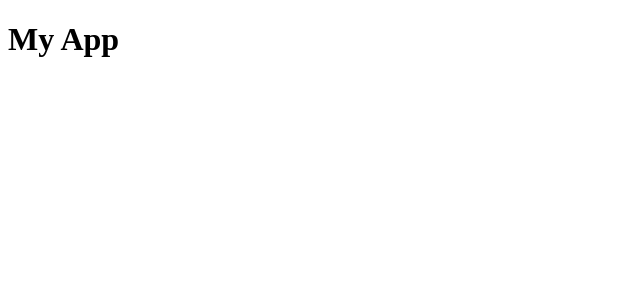
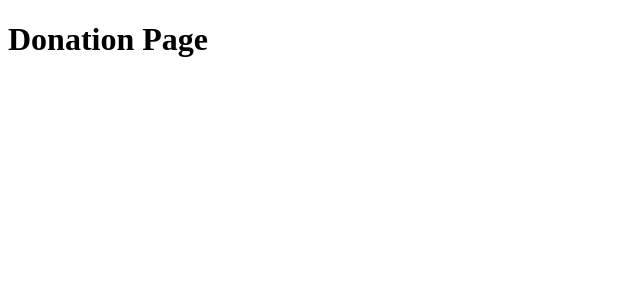
Before and after one commit to codeunlu/donation-project, a React (Create React App) app: page /donation/1 in a window 1280 px wide. Shown: the top 300 px of the page, without its empty margins (0-640 px from the left). Built offline with nearby package versions, Linux system fonts and the light colour scheme.

Commit message:
Page router ayarları yapıldı.

```diff
--- a/package.json
+++ b/package.json
@@ -6,9 +6,11 @@
     "@testing-library/jest-dom": "^5.16.4",
     "@testing-library/react": "^13.3.0",
     "@testing-library/user-event": "^13.5.0",
+    "axios": "^0.27.2",
     "json-server": "^0.17.0",
     "react": "^18.1.0",
     "react-dom": "^18.1.0",
+    "react-router-dom": "6",
     "react-scripts": "5.0.1",
     "web-vitals": "^2.1.4"
   },
--- a/src/App.js
+++ b/src/App.js
@@ -1,7 +1,8 @@
+import Router from "./router"
 function App() {
   return (
     <div className="App">
-      <h1>My App</h1>
+        <Router />
     </div>
   );
 }
--- /dev/null
+++ b/src/pages/DonationPage.js
@@ -0,0 +1,9 @@
+import React from "react";
+
+function DonationPage() {
+    return (
+        <h1>Donation Page</h1>
+    );
+}
+
+export default DonationPage;
--- /dev/null
+++ b/src/pages/HomePage.js
@@ -0,0 +1,9 @@
+import React from "react";
+
+function HomePage() {
+    return (
+        <h1>Home Page</h1>
+    );
+}
+
+export default HomePage;
--- /dev/null
+++ b/src/pages/ProfilePage.js
@@ -0,0 +1,9 @@
+import React from "react";
+
+function ProfilePage() {
+    return (
+        <h1>Profile Page</h1>
+    );
+}
+
+export default ProfilePage;
--- /dev/null
+++ b/src/router/index.js
@@ -0,0 +1,18 @@
+import { BrowserRouter, Route, Routes } from "react-router-dom";
+import HomePage from "../pages/HomePage";
+import ProfilePage from "../pages/ProfilePage";
+import DonationPage from "../pages/DonationPage";
+
+function Router() {
+  return (
+    <BrowserRouter>
+      <Routes>
+        <Route path="/" element={<HomePage />} />
+        <Route path="/profile/:id" element={<ProfilePage />} />
+        <Route path="/donation/:id" element={<DonationPage />} />
+      </Routes>
+    </BrowserRouter>
+  );
+}
+
+export default Router;
```
Also changed, not shown: 2 other files (tests, documents, lock files or other folders).
